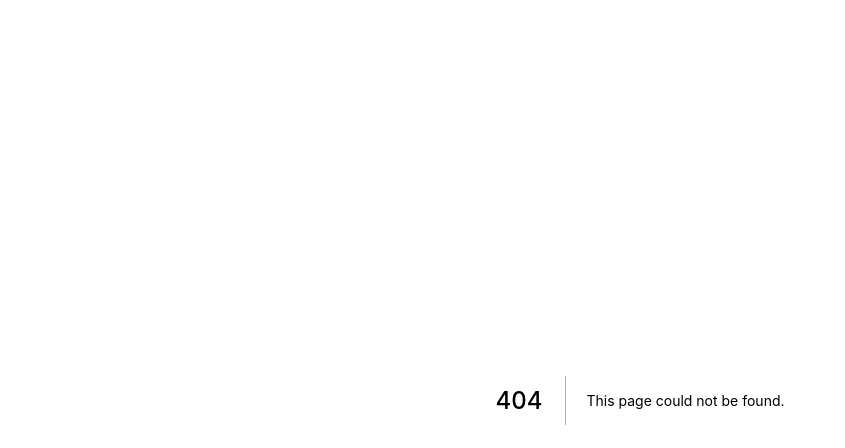
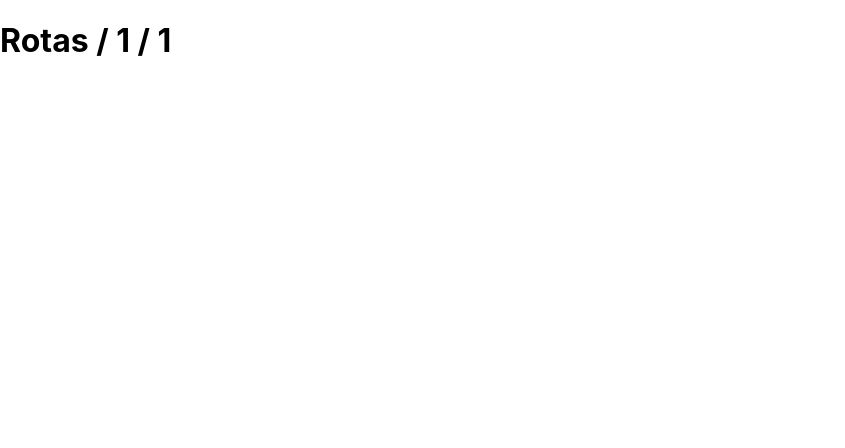
Before and after one commit to renatotnk/curso-nextjs, a Next.js app in the folder next-basico/: page /routes/1/1 in a window 1280 px wide. Before the commit this address had no page. Shown: the top 448 px of the page, without its empty margins (0-845 px from the left). Built offline with nearby package versions, Linux system fonts and the light colour scheme.

Commit message:
Routes #02

```diff
--- /dev/null
+++ b/next-basico/src/pages/routes/[id]/[nome].jsx
@@ -0,0 +1,13 @@
+import { useRouter } from "next/router"
+
+export default function idNome() {
+    const router = useRouter()
+    const codigo = router.query.id
+    const nome = router.query.nome
+    return(
+        <div>
+            <h1>Rotas / {codigo} / {nome}</h1>
+
+        </div>
+    )
+}
```
Also changed, not shown: next-basico/src/pages/routes/[id]/buscar.jsx (added, +12 -0 lines).
